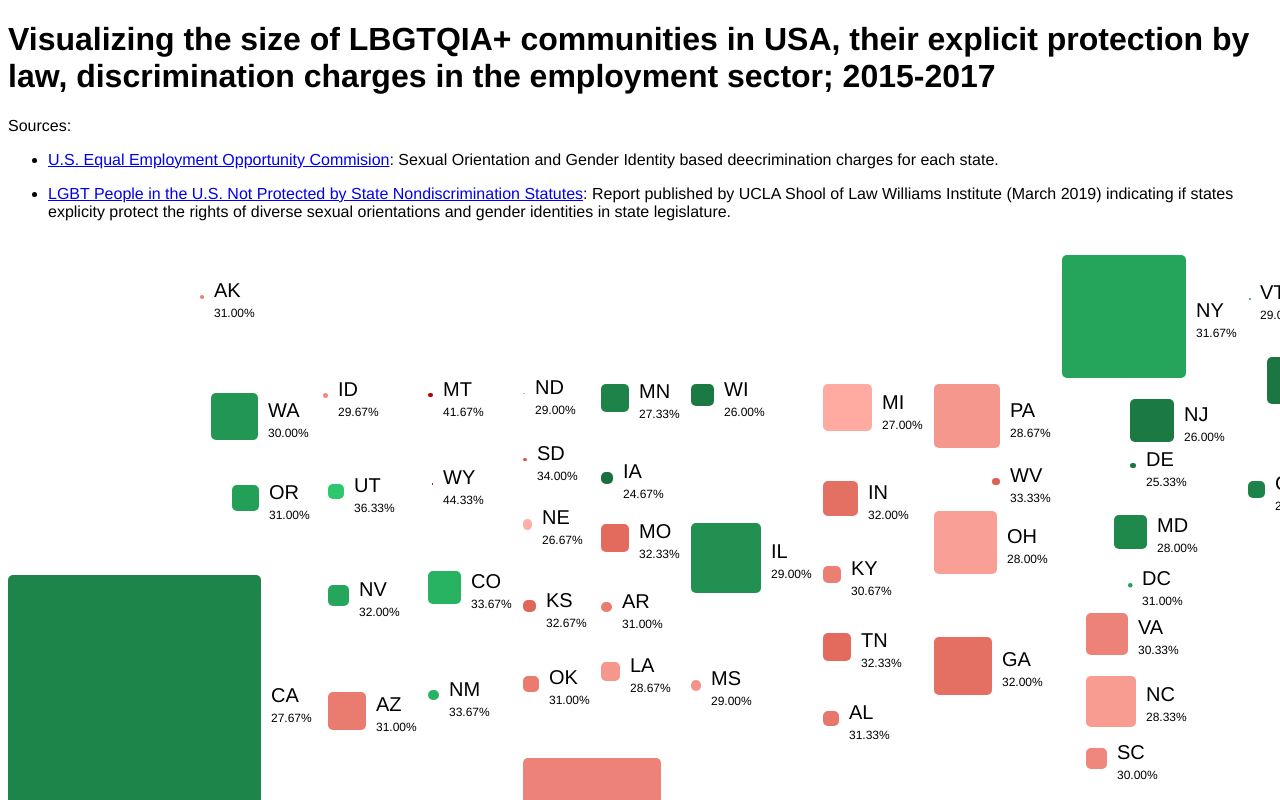
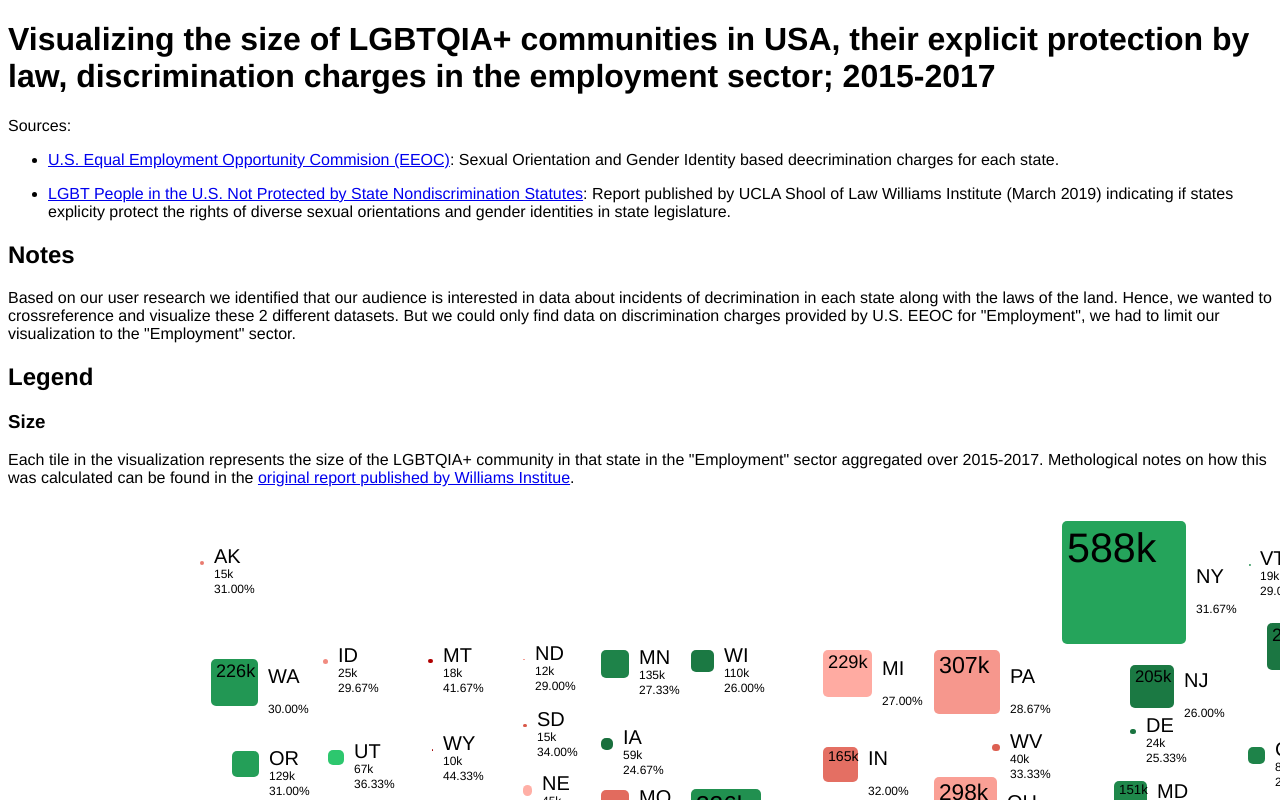
Before and after one commit to prsdthkr/viz-design-demo, a plain HTML site: page final.html in a window 1280 px wide. Shown: the top 800 px of the page. Drawn offline with nearby package versions, Linux system fonts and the light colour scheme.

Commit message:
info, formatting

```diff
--- a/final.html
+++ b/final.html
@@ -21,7 +21,7 @@
             <p class="browsehappy">You are using an <strong>outdated</strong> browser. Please <a href="#">upgrade your browser</a> to improve your experience.</p>
         <![endif]-->
     <h1>
-        Visualizing the size of LBGTQIA+ communities in USA, their explicit protection by law, discrimination charges
+        Visualizing the size of LGBTQIA+ communities in USA, their explicit protection by law, discrimination charges
         in the employment sector;
         2015-2017
     </h1>
@@ -30,7 +30,8 @@
         <ul>
             <li>
                 <a href="https://www1.eeoc.gov/eeoc/statistics/enforcement/charges_by_state.cfm#centercol"> U.S. Equal
-                    Employment Opportunity Commision</a>: Sexual Orientation and Gender Identity based deecrimination
+                    Employment Opportunity Commision (EEOC)</a>: Sexual Orientation and Gender Identity based
+                deecrimination
                 charges for each state.
             </li>
             <li>
@@ -43,6 +44,27 @@
                 identities in state legislature.
             </li>
         </ul>
+        <h2>Notes</h2>
+        <p>
+            Based on our user research we identified that our audience is interested in data about
+            incidents of decrimination in each state along with the laws of the land. Hence, we wanted to crossreference
+            and visualize these 2 different datasets. But we could only find data on
+            discrimination charges provided by U.S. EEOC for "Employment", we had to limit our visualization to the
+            "Employment" sector.
+        </p>
+        <h2>
+            Legend
+        </h2>
+        <h3>
+            Size
+        </h3>
+        <p>
+            Each tile in the visualization represents the size of the LGBTQIA+ community in that state in the
+            "Employment"
+            sector aggregated over 2015-2017. Methological notes on how this was calculated can be found in the <a
+                href="https://williamsinstitute.law.ucla.edu/wp-content/uploads/Equality-Act-April-2019.pdf">original
+                report published by Williams Institue</a>.
+        </p>
     </section>
     <svg width="1399" height="815" viewBox="0 0 1399 815" fill="none" xmlns="http://www.w3.org/2000/svg">
         <g id="Grid Cartograph SVG">
--- a/scripts/final.js
+++ b/scripts/final.js
@@ -5,6 +5,30 @@
 // $(window).on("load", function () {
 
 // })
+
+
+//shamelessly copy pasted from stackoverflow:
+//https://stackoverflow.com/questions/9461621/format-a-number-as-2-5k-if-a-thousand-or-more-otherwise-900
+//author:https://stackoverflow.com/users/87015/salman-a
+function nFormatter(num, digits) {
+    var si = [
+        { value: 1, symbol: "" },
+        { value: 1E3, symbol: "k" },
+        { value: 1E6, symbol: "M" },
+        { value: 1E9, symbol: "G" },
+        { value: 1E12, symbol: "T" },
+        { value: 1E15, symbol: "P" },
+        { value: 1E18, symbol: "E" }
+    ];
+    var rx = /\.0+$|(\.[0-9]*[1-9])0+$/;
+    var i;
+    for (i = si.length - 1; i > 0; i--) {
+        if (num >= si[i].value) {
+            break;
+        }
+    }
+    return (num / si[i].value).toFixed(digits).replace(rx, "$1") + si[i].symbol;
+}
 
 const gSelector = (ABBR) => {
     return 'g#' + ABBR;
@@ -38,26 +62,55 @@ window.onload = function () {
         d.forEach(element => {
             // console.log(element);
             const ABBR = element['Abr.'];
+            const communitySize = element['Community'];
             const two15 = float(element['2015 charges']);
             const two16 = float(element['2016 charges']);
             const two17 = float(element['2017 charges']);
             const avgRate = (two15 + two16 + two17) * 100 / 3;
-            console.log(ABBR, avgRate);
             if (!ABBR) return;
             selectStateG(ABBR)
                 .append("text")
                 .attr('fill', 'black')
                 .attr('y', center(ABBR, 'y'))
-                .attr('x', leftEdge(ABBR, 'x', 10))
+                .attr('x', rightEdge(ABBR, 'x', 10))
                 .attr('font-size', '20px')
                 .text(ABBR)
+
+            const tileWidth = getAtt(ABBR, 'width');
+            console.log(ABBR, tileWidth);
+
+            //render outside
+            let communitySizeY = center(ABBR, 'y', 15);
+            let communitySizeX = rightEdge(ABBR, 'x', 10);
+            let communityFontSize = '12px';
+
+            //render inside
+            var fontScale = d3.scale.linear().domain([1194000, 131000])
+                .range([80, 12]);
+            const leftPadding = 5;
+            if (int(tileWidth) >= 28 + leftPadding) {
+                communityFontSize = getFontSize(fontScale, communitySize);
+                const fontOffset = fontScale(int(communitySize));
+                communitySizeY = int(getAtt(ABBR, 'y')) + fontOffset;
+                communitySizeX = int(getAtt(ABBR, 'x')) + leftPadding;
+            }
+
             selectStateG(ABBR)
                 .append("text")
                 .attr('fill', 'black')
-                .attr('y', center(ABBR, 'y', 20))
-                .attr('x', leftEdge(ABBR, 'x', 10))
+                .attr('y', communitySizeY)
+                .attr('x', communitySizeX)
+                .attr('font-size', communityFontSize)
+                .text(nFormatter(communitySize, 2));
+
+            selectStateG(ABBR)
+                .append("text")
+                .attr('fill', 'black')
+                .attr('y', center(ABBR, 'y', 30))
+                .attr('x', rightEdge(ABBR, 'x', 10))
                 .attr('font-size', '12px')
                 .text(avgRate.toFixed(2) + '%');
+
 
 
             var greenScale = d3.scale.linear().domain([21, 37])
@@ -69,11 +122,13 @@ window.onload = function () {
         });
     })
 };
-
-function center(ABBR, cord, offset = 0) {
-    return int(getAtt(ABBR, cord)) + int(getAtt(ABBR, 'width')) / 2 + offset;
+function getFontSize(fontScale, domainVal) {
+    return fontScale(int(domainVal)) + 'px';
+};
+function center(ABBR, cord, offset = 0, selfWidth = 0) {
+    return int(getAtt(ABBR, cord)) + int(getAtt(ABBR, 'width')) / 2 - selfWidth / 2 + offset;
 }
-function leftEdge(ABBR, cord, offset = 0) {
+function rightEdge(ABBR, cord, offset = 0) {
     return int(getAtt(ABBR, cord)) + int(getAtt(ABBR, 'width')) + offset;
 }
 function int(val) {
```
